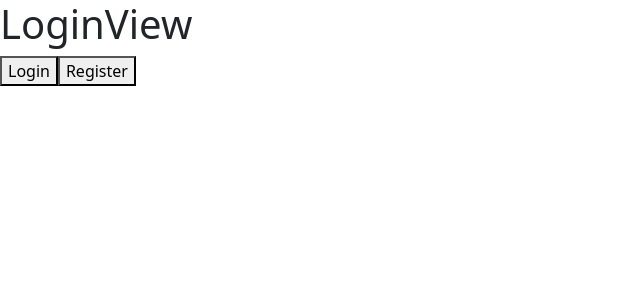
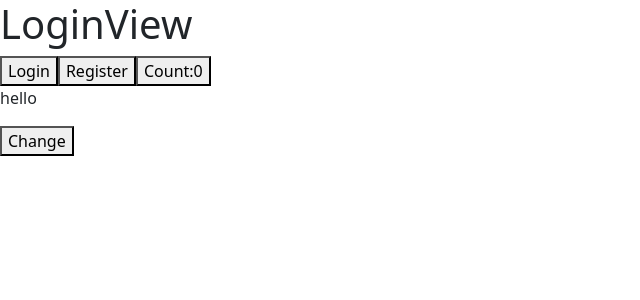
Before and after one commit to om-jasoliya91/vuedemo, a Vue app: page /tabs in a window 1280 px wide. Shown: the top 300 px of the page, without its empty margins (0-640 px from the left). Built offline with nearby package versions, Linux system fonts and the light colour scheme.

Commit message:
onUpdated example

```diff
--- a/src/components/viewfile/TabsView.vue
+++ b/src/components/viewfile/TabsView.vue
@@ -1,5 +1,5 @@
 <script setup>
-import { ref, onMounted } from 'vue'
+import { ref, onMounted, onUpdated } from 'vue'
 import LoginView from '../practise/LoginView.vue'
 import RegiView from '../practise/RegiView.vue'
 
@@ -13,12 +13,25 @@ onMounted(() => {
     console.log('Example of onMounted with component lifecycle')
   }, 3000)
 })
+
+const count = ref(0)
+const message = ref('hello')
+
+onUpdated(() => {
+  console.log('DOM updates because count changed!')
+  console.log('updated DOM text:', document.getElementById('msg').innerText)
+})
 </script>
 
 <template>
   <component :is="components[currentComponents]"> </component>
   <button @click="currentComponents = 'LoginView'">Login</button>
   <button @click="currentComponents = 'RegiView'">Register</button>
+
+  <button @click="count++">Count:{{ count }}</button>
+
+  <p id="msg">{{ message }}</p>
+  <button @click="message = 'World'">Change</button>
 </template>
 
 <style scoped></style>
```
